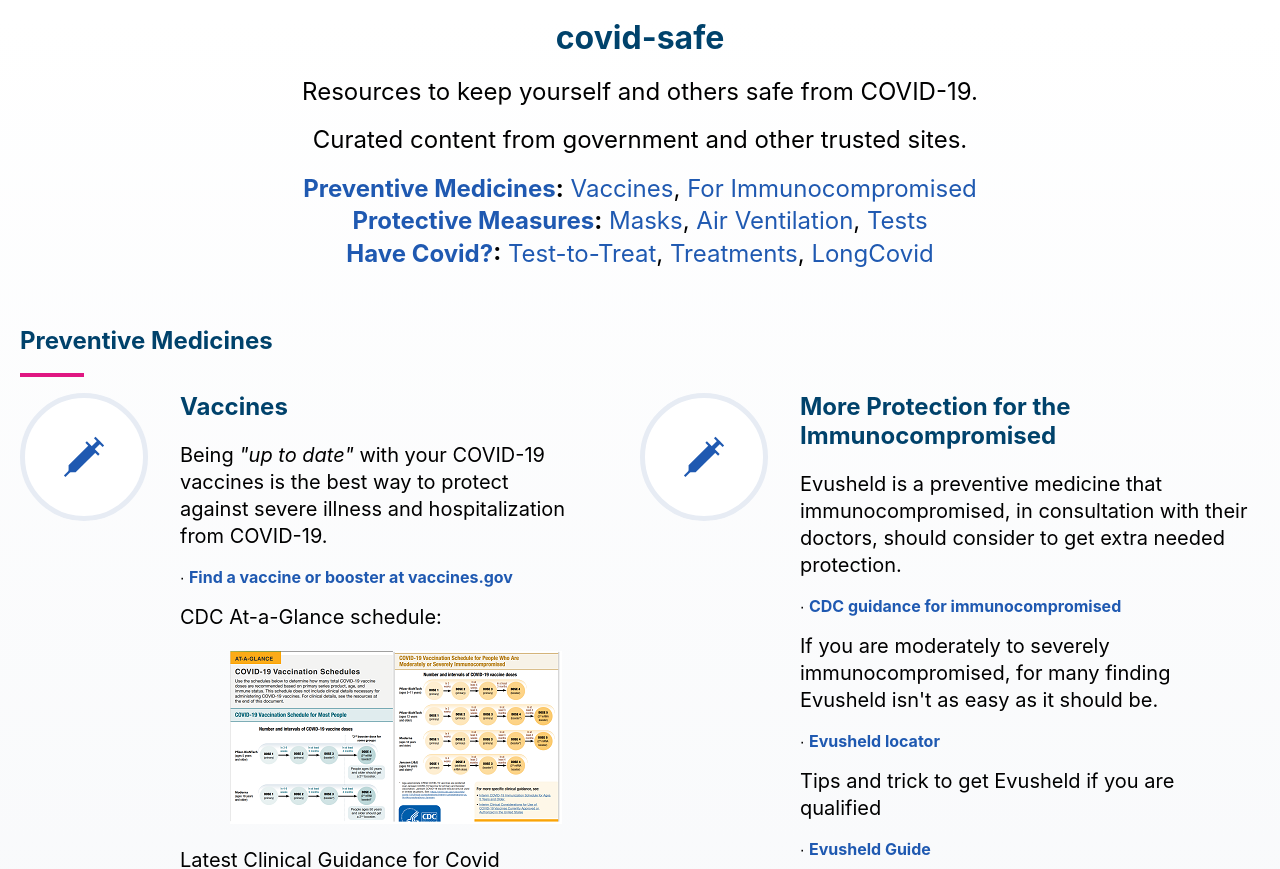
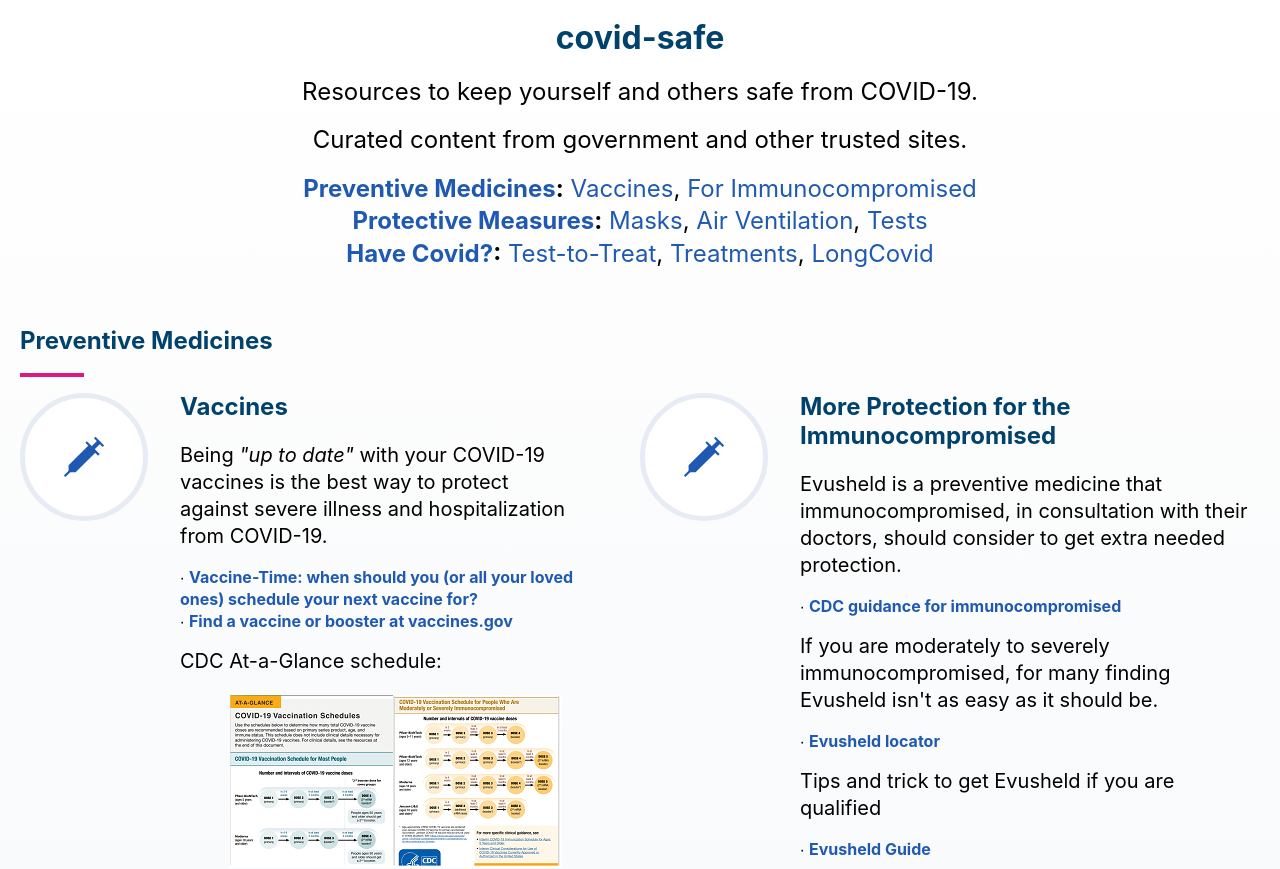
Before and after one commit to rrelyea/covid-safe, a React (Create React App) app: page / in a window 1280 px wide. Shown: the top 869 px of the page. Built offline with nearby package versions, Linux system fonts and the light colour scheme.

Commit message:
move Vaccine-Time link

```diff
--- a/src/App.js
+++ b/src/App.js
@@ -38,6 +38,7 @@
                   <span>Vaccines</span>
                 </h3>
                 <p>Being <i>"up to date"</i> with your COVID-19 vaccines is the best way to protect against severe illness and hospitalization from COVID-&#8288;19.</p>
+                &#8729; <a href="https://rrelyea.github.io/vaccine-time" rel="noopener">Vaccine-Time: when should you (or all your loved ones) schedule your next vaccine for?</a><br/>
                 &#8729; <a href="https://vaccines.gov/search" rel="noopener">Find a vaccine or booster at vaccines.gov</a>
                 <p>CDC At-a-Glance schedule:</p><p className='lt50 mt20'><a href="https://www.cdc.gov/vaccines/covid-19/downloads/COVID-19-vacc-schedule-at-a-glance-508.pdf"><img src={vaccineSchedule} alt="Image of CDC's At-a-Glance Vaccination Schedules Document" /></a></p>
                 <p>Latest Clinical Guidance for Covid Vaccinations:</p>
```
